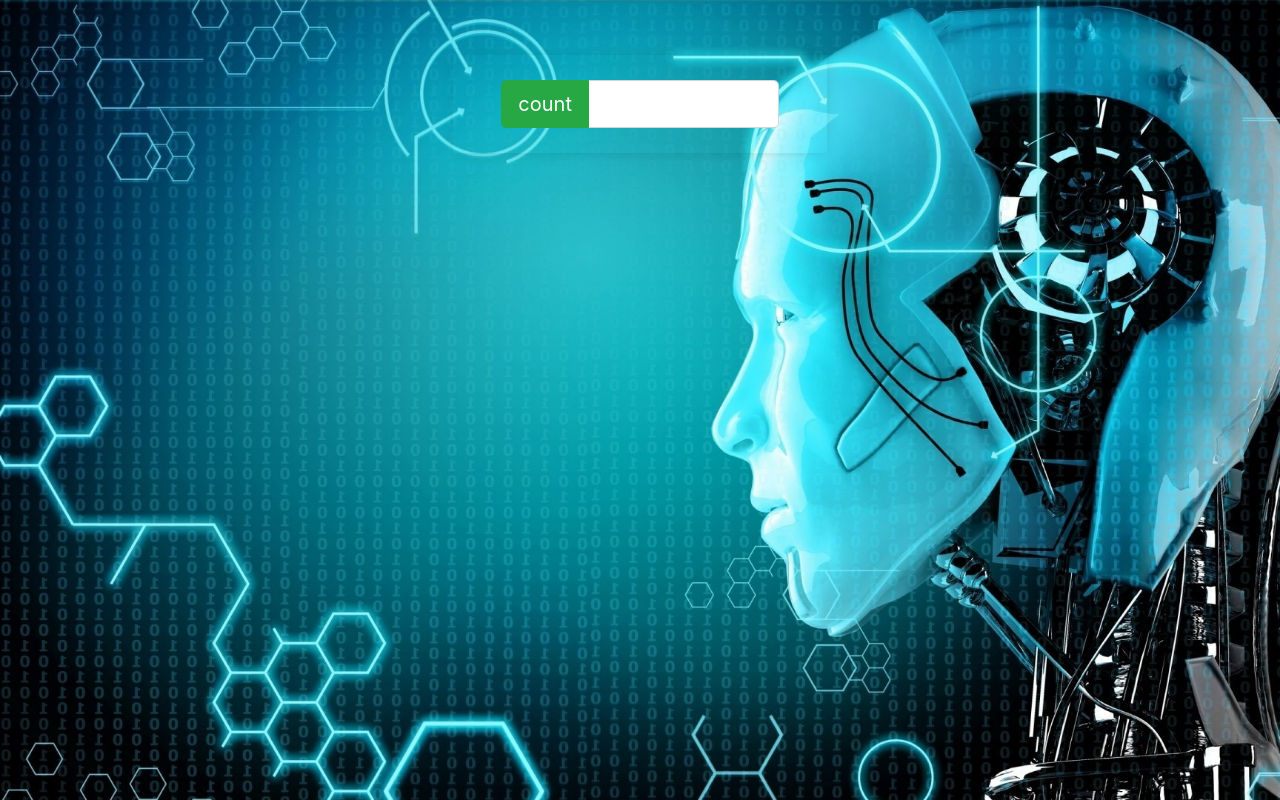
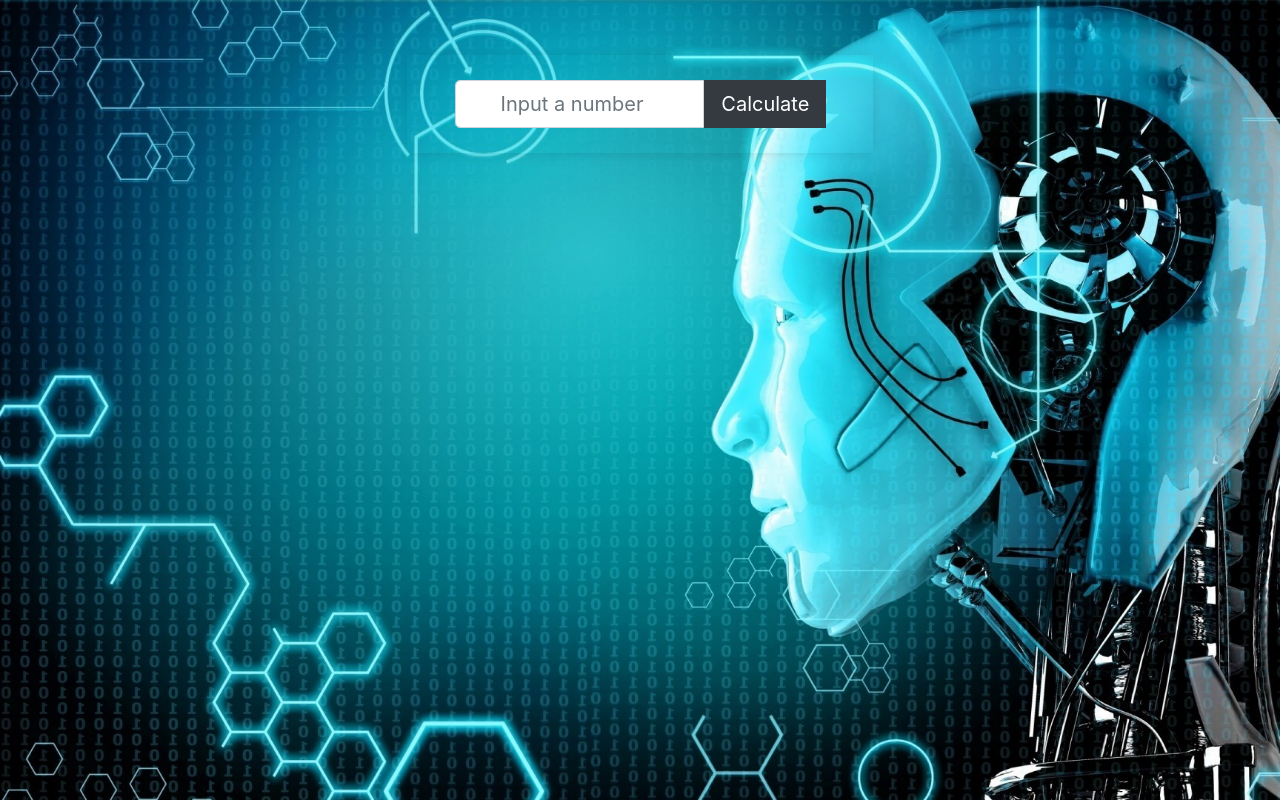
Before and after one commit to jhell85/MrRoberger, a plain HTML site: page index.html in a window 1280 px wide. Drawn offline with Linux system fonts and the light colour scheme.

Commit message:
edited styles and cleaned up spacing on page

```diff
--- a/index.html
+++ b/index.html
@@ -4,6 +4,8 @@
 
   <link rel="stylesheet" href="css/bootstrap.css">
   <link rel="stylesheet" href="css/styles.css">
+
+  <link href="https://fonts.googleapis.com/css2?family=Roboto+Slab&display=swap" rel="stylesheet">
 
   <script src="js/jquery-3.4.1.min.js"></script>
   <script src="js/scripts.js"></script>
@@ -12,18 +14,16 @@
 </head>
 
 <body>
-
   <div class="container">
     <form>
       <div class="form-row">
-        <div class="box-decore pr-5 pl-5 input-group input-group-lg col-md-4 mx-auto">
+        <div class="box-decore pr-5 pl-5 input-group input-group-lg col-md-5 mx-auto">
+          <input type="number" class="class-input form-control text-center" id="answer" placeholder="Input a number">
           <div class="input-group-prepend">
-            <button type="submit" class="btn btn-success">count</button>
+            <button type="submit" class="btn-dark btn">Calculate</button>
           </div>
-          <input class="form-control text-center" id="answer">
         </div>
       </div>
     </form>
   </div>
-
 </body>
```
